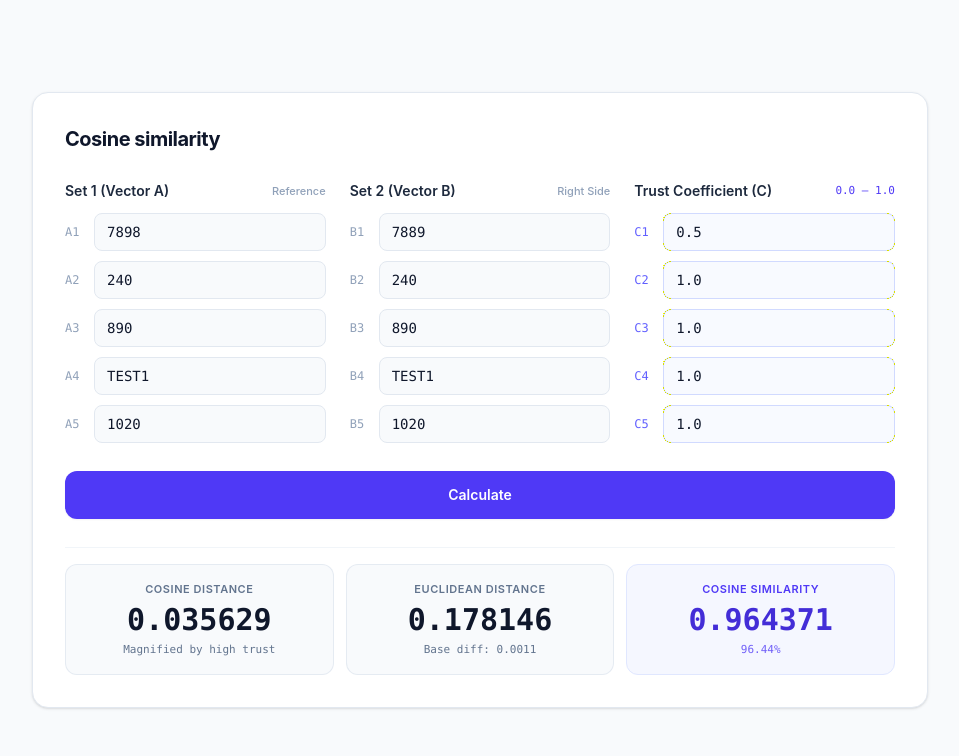
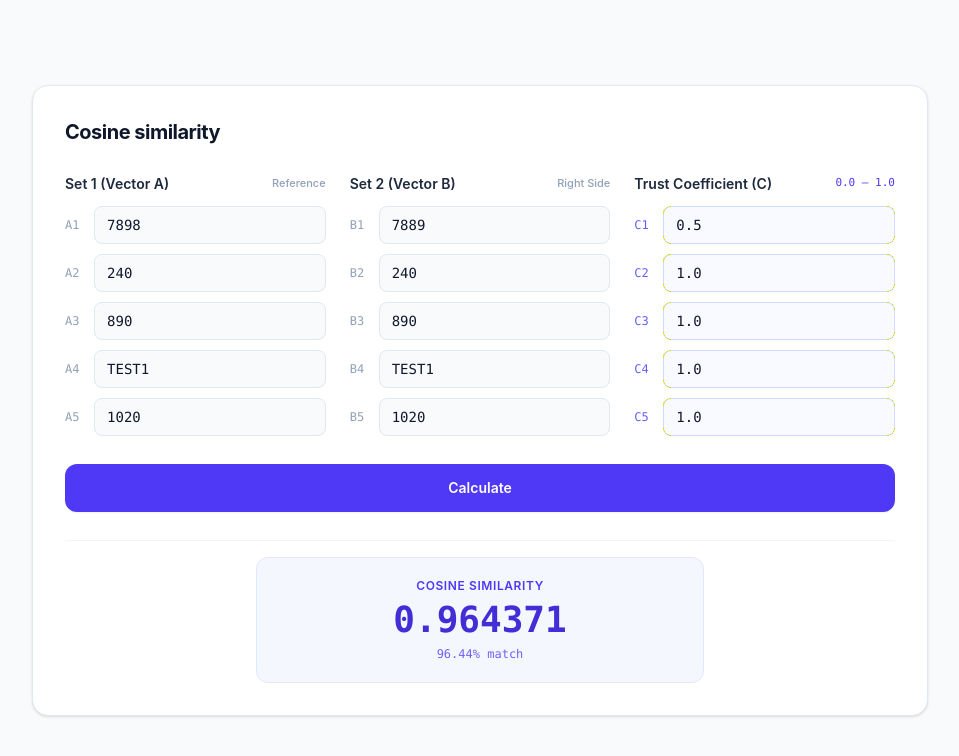
Before and after one commit to YuriyRum/cosine_compare, a React (Vite) app: page / in a window 1280 px wide. Shown: the top 756 px of the page, without its empty margins (160-1119 px from the left). Built offline with nearby package versions, Linux system fonts and the light colour scheme.

Commit message:
refactor(ui): remove redundant distance metrics
Simplify the results view by removing the Cosine and Euclidean distance cards to streamline the interface.

```diff
--- a/src/App.tsx
+++ b/src/App.tsx
@@ -143,51 +143,21 @@ export default function App() {
           <div id="result-container" className="pt-4 border-t border-slate-100 space-y-6">
 
             {/* Primary Metrics Summary */}
-            <div className="grid grid-cols-1 sm:grid-cols-3 gap-3">
-
-              {/* Cosine Distance Card */}
-              <div className="bg-slate-50 rounded-xl p-4 border border-slate-200/80 text-center space-y-1">
-                <span className="text-[11px] font-semibold text-slate-500 uppercase tracking-wider block">
-                  Cosine Distance
-                </span>
-                <div className="text-2xl sm:text-3xl font-extrabold text-slate-900 font-mono">
-                  {calculation.cosineDistance !== null
-                    ? calculation.cosineDistance.toFixed(6)
-                    : 'Undefined'}
-                </div>
-                <div className="text-[11px] text-slate-500 font-mono">
-                  {calculation.overallTrust >= 0.9 ? 'Magnified by high trust' : calculation.overallTrust <= 0.2 ? 'Minimized by low trust' : 'Trust adjusted'}
-                </div>
-              </div>
-
-              {/* Euclidean Distance Card */}
-              <div className="bg-slate-50 rounded-xl p-4 border border-slate-200/80 text-center space-y-1">
-                <span className="text-[11px] font-semibold text-slate-500 uppercase tracking-wider block">
-                  Euclidean Distance
-                </span>
-                <div className="text-2xl sm:text-3xl font-extrabold text-slate-900 font-mono">
-                  {calculation.euclideanDistance.toFixed(6)}
-                </div>
-                <div className="text-[11px] text-slate-500 font-mono">
-                  Base diff: {calculation.rawEuclideanDistance.toFixed(4)}
-                </div>
-              </div>
-
+            <div className="max-w-md mx-auto">
               {/* Cosine Similarity Card */}
-              <div className="bg-indigo-50/60 rounded-xl p-4 border border-indigo-100 text-center space-y-1">
-                <span className="text-[11px] font-semibold text-indigo-600 uppercase tracking-wider block">
+              <div className="bg-indigo-50/60 rounded-xl p-5 border border-indigo-100 text-center space-y-1.5">
+                <span className="text-xs font-semibold text-indigo-600 uppercase tracking-wider block">
                   Cosine Similarity
                 </span>
-                <div className="text-2xl sm:text-3xl font-extrabold text-indigo-700 font-mono">
+                <div className="text-3xl sm:text-4xl font-extrabold text-indigo-700 font-mono">
                   {calculation.cosineSimilarity !== null
                     ? calculation.cosineSimilarity.toFixed(6)
                     : 'Undefined'}
                 </div>
-                <div className="text-[11px] text-indigo-600/80 font-mono">
-                  {calculation.similarityPercentage !== null ? `${calculation.similarityPercentage.toFixed(2)}%` : ''}
+                <div className="text-xs font-medium text-indigo-600/80 font-mono">
+                  {calculation.similarityPercentage !== null ? `${calculation.similarityPercentage.toFixed(2)}% match` : ''}
                 </div>
               </div>
-
             </div>
 
           </div>
```
